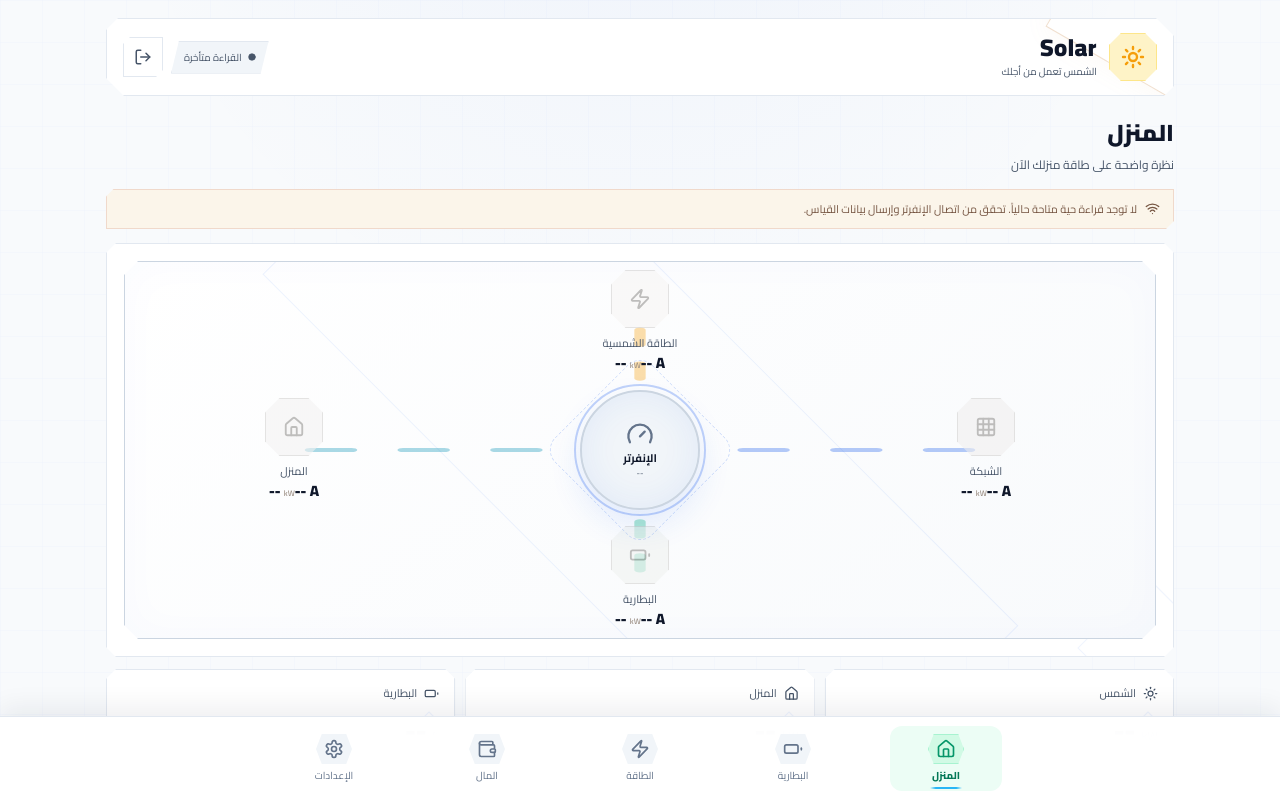
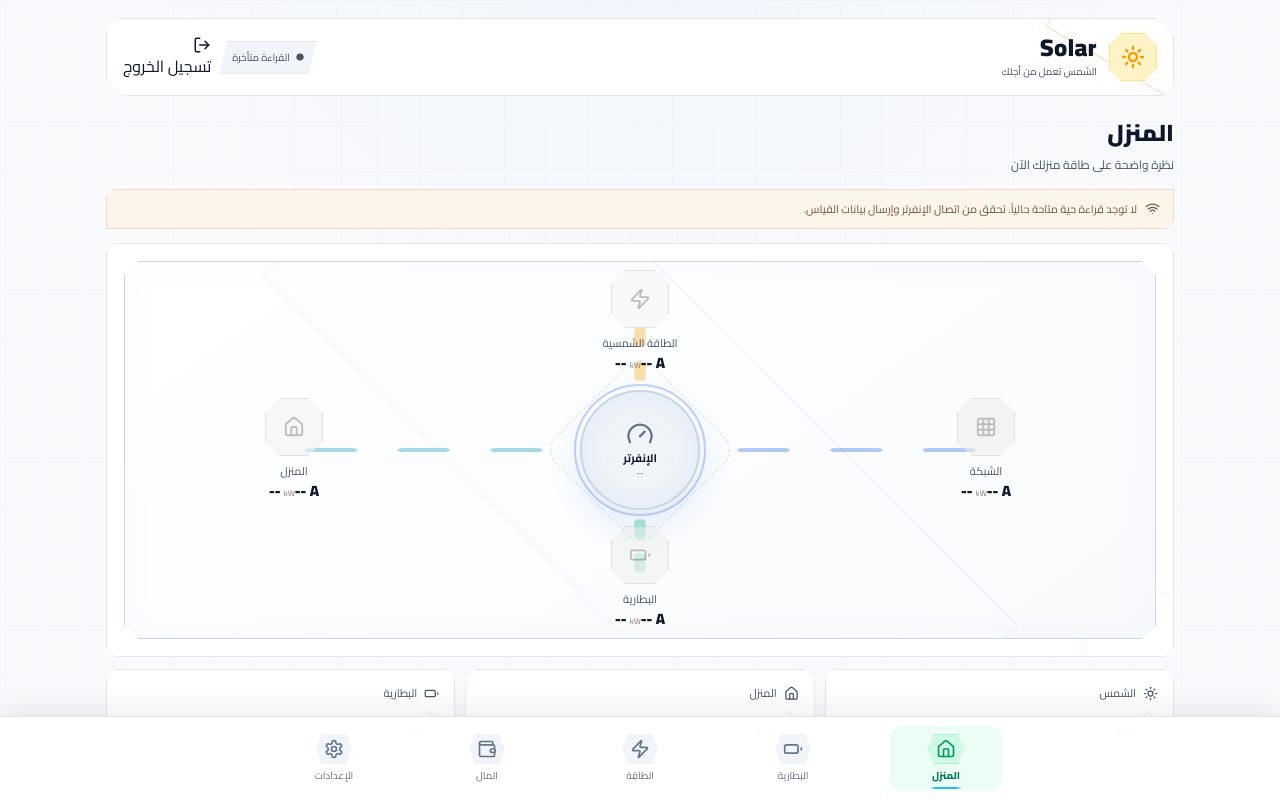
Before and after one commit to mahmoudbir-glitch/Solar, a Next.js app: page / in a window 1280 px wide. Shown: the top 800 px of the page. Built offline with nearby package versions, Linux system fonts and the light colour scheme.

Commit message:
feat: add labeled logout action to Solar header

```diff
--- a/src/components/Nav.tsx
+++ b/src/components/Nav.tsx
@@ -3,7 +3,6 @@ import Link from 'next/link';
 import {usePathname,useRouter} from 'next/navigation';
 import {Battery,Home,Settings,Zap,Wallet,LogOut,Circle,Sun} from 'lucide-react';
 
-// RTL order: Home → Battery → Energy → Money → Settings (right → left).
 const items=[
  ['/','المنزل',Home,'home'],
  ['/battery','البطارية',Battery,'battery'],
@@ -17,7 +16,7 @@ const colors:{[key:string]:string}={home:'#29B6F6',battery:'#26A69A',energy:'#FB
 export function Header(){
  const router=useRouter();
  async function logout(){await fetch('/api/auth/logout',{method:'POST'});router.replace('/login');router.refresh();}
- return <header className="app-header"><div className="brand"><div className="brand-mark"><Sun size={24} strokeWidth={2.4}/></div><div><div className="brand-name">Solar</div><div className="brand-tag">الشمس تعمل من أجلك</div></div></div><div className="header-actions"><div className="live-badge"><Circle size={8} fill="currentColor"/><span>القراءة متأخرة</span><small>آخر قراءة --</small></div><button className="icon-button" aria-label="تسجيل الخروج" onClick={logout}><LogOut size={18}/></button></div></header>;
+ return <header className="app-header" dir="rtl"><div className="brand"><div className="brand-mark"><Sun size={24} strokeWidth={2.4}/></div><div><div className="brand-name">Solar</div><div className="brand-tag">الشمس تعمل من أجلك</div></div></div><div className="header-actions"><div className="live-badge"><Circle size={8} fill="currentColor"/><span>القراءة متأخرة</span><small>آخر قراءة --</small></div><button className="logout-button" type="button" aria-label="تسجيل الخروج" onClick={logout}><LogOut size={18}/><span>تسجيل الخروج</span></button></div></header>;
 }
 
 export function Nav(){
```
